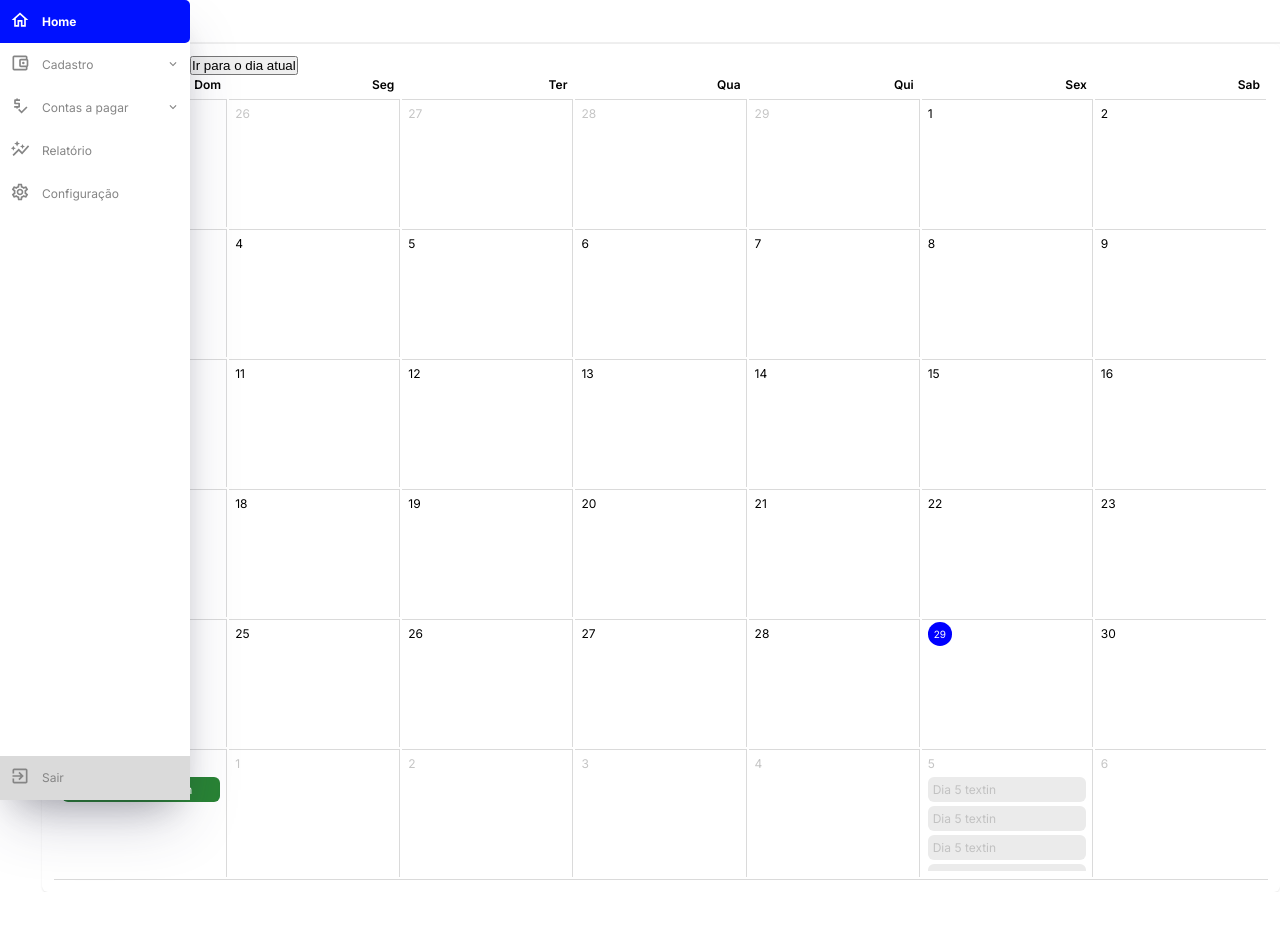
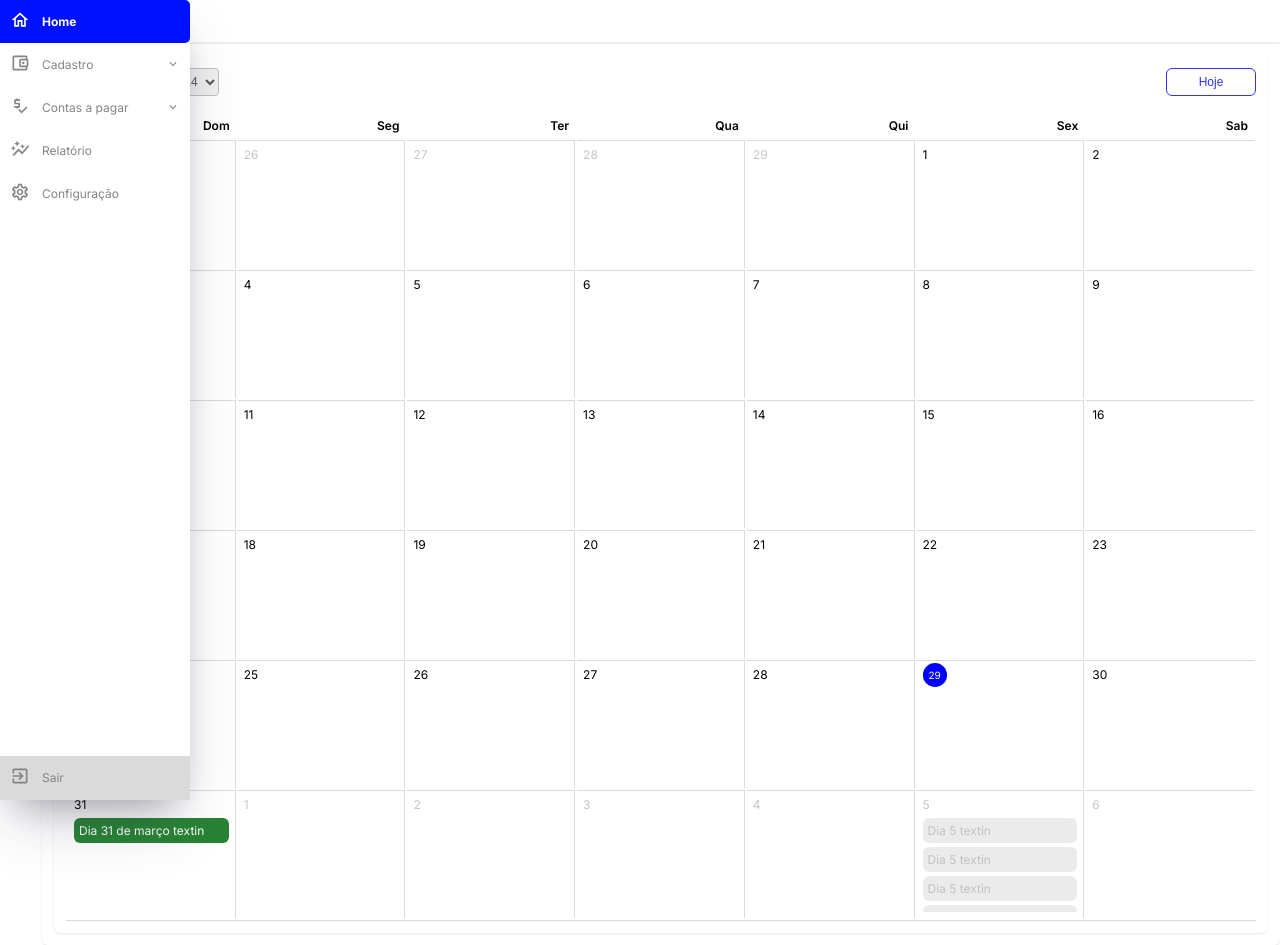
Before and after one commit to hugodesenv/web-financas, a Next.js app: page / in a window 1280 px wide. Before the commit the page ends 892 px from the top, so only its background shows below. Built offline with nearby package versions, Linux system fonts and the light colour scheme.

Commit message:
Finalizaçao do calendario

```diff
--- a/src/app/page.tsx
+++ b/src/app/page.tsx
@@ -69,6 +69,18 @@ export default function Home() {
   return (
     <div>
       <MyTopBar title="Home" />
+      {/**
+      <input list="browsers" name="browser" />
+      <datalist id="browsers">
+        <option value="Internet Explorer" />
+        <option value="Firefox" />
+        <option value="Chrome" />
+        <option value="Opera" />
+        <option value="Safari" />
+      </datalist>
+*/}
+
+      <MyCard>
         <MyCard>
           {/** calendário contendo os agendamentos do dia */}
           <MyCalendar
@@ -85,6 +97,7 @@ export default function Home() {
             <div>{detailtEvent?.data?.date}</div>
           </MyDrawer>
         </MyCard>
+      </MyCard>
     </div>
   );
 }
--- a/src/components/calendar/calendar-events/MyCalendar.tsx
+++ b/src/components/calendar/calendar-events/MyCalendar.tsx
@@ -6,6 +6,8 @@ import MyCalendarSelectYears from "./components/MyCalendarSelectYears";
 import { IEventsDay, dayOfWeekTitle, monthsFromYear } from "./myCalendarUtils";
 import "./style.css";
 import { DateUtils } from "@/lib/dateUtils";
+import MySelect from "@/components/select/MySelect";
+import MyButton from "@/components/button/MyButton";
 const moment = DateUtils.momentBR();
 
 const WeekTitle = () => (
@@ -48,22 +50,31 @@ export default function MyCalendar({ events, onItemClick }: {
 
   function MonthSelect() {
     return (
-      <select value={monthYearSelected.month} onChange={handleMonthChange}>
-        {monthsFromYear.map((month: string, index: number) => {
+      <MySelect
+        onChange={handleMonthChange}
+        value={monthYearSelected.month}
+      >
+        {
+          monthsFromYear.map((month: string, index: number) => {
             return <option value={index + 1}>{month}</option>;
-        })}
-      </select>
-    );
+          })
+        }
+      </MySelect>
+    )
   }
 
   return (
+    <div>
+      <div id="calendar-table-box-options">
         <div>
           <MonthSelect />
           <MyCalendarSelectYears
             onChange={handleYearChange}
             yearSelected={monthYearSelected.year}
           />
-      <button onClick={onClickGoToCurrentDate}>Ir para o dia atual</button>
+        </div>
+        <MyButton onClick={onClickGoToCurrentDate}>Hoje</MyButton>
+      </div>
       <table className="calendar-table">
         <thead>
           <WeekTitle />
--- a/src/components/calendar/calendar-events/components/MyCalendarSelectYears.tsx
+++ b/src/components/calendar/calendar-events/components/MyCalendarSelectYears.tsx
@@ -1,20 +1,22 @@
+import MySelect from "@/components/select/MySelect";
+import { DateUtils } from "@/lib/dateUtils";
+const yearBase = parseInt(DateUtils.momentBR().format('YYYY')) - 100;
+
 /**
  * Componente Select, -100 + 50 anos.
  */
-export default function MyCalendarSelectYears({
-  onChange,
-  yearSelected,
-}: {
+export default function MyCalendarSelectYears({ onChange, yearSelected }: {
   onChange: (event: any) => void;
   yearSelected: number;
 }) {
-  const fistYear = yearSelected - 100;
-  const months = Array.from({ length: 150 }, (_, i) => fistYear + i);
+  const months = Array.from({ length: 150 }, (_, i) => yearBase + i);
   return (
-    <select value={yearSelected} onChange={onChange}>
-      {months.map((year: number) => (
-        <option key={year}>{year}</option>
-      ))}
-    </select>
+    <MySelect value={yearSelected} onChange={onChange}>
+      {
+        months.map((year: number) => (
+          <option key={year}>{year}</option>
+        ))
+      }
+    </MySelect>
   );
 }
--- a/src/components/calendar/calendar-events/style.css
+++ b/src/components/calendar/calendar-events/style.css
@@ -5,6 +5,17 @@
   width: 100%;
   table-layout: fixed;
   /** pros tds ficarem do mesmo tamanho. */
+}
+
+#calendar-table-box-options {
+  margin-bottom: 20px;
+  display: flex;
+  justify-content: space-between;
+}
+
+#calendar-table-box-options div {
+  display: flex;
+  gap: 10px;
 }
 
 /** titulo dos dias da semana */
--- /dev/null
+++ b/src/components/select/MySelect.tsx
@@ -0,0 +1,15 @@
+import './style.css';
+
+import { SelectHTMLAttributes } from "react";
+
+interface IProps extends SelectHTMLAttributes<HTMLSelectElement> { }
+
+function MySelect(props: IProps) {
+  return (
+    <select className='my-select' {...props}>
+      {props.children}
+    </select>
+  )
+}
+
+export default MySelect;
--- /dev/null
+++ b/src/components/select/style.css
@@ -0,0 +1,14 @@
+.my-select {
+  border: 1px solid rgb(193, 193, 193);
+  border-radius: 4px;
+  color: rgb(87, 87, 87);
+  font-size: 12px;
+  outline: none;
+  padding: 4px;
+}
+
+.my-select:hover {
+  border-color: blue;
+  cursor: pointer;
+  transition: 0.8s;
+}
```
Lines whose indentation alone changed are shown as unchanged.
